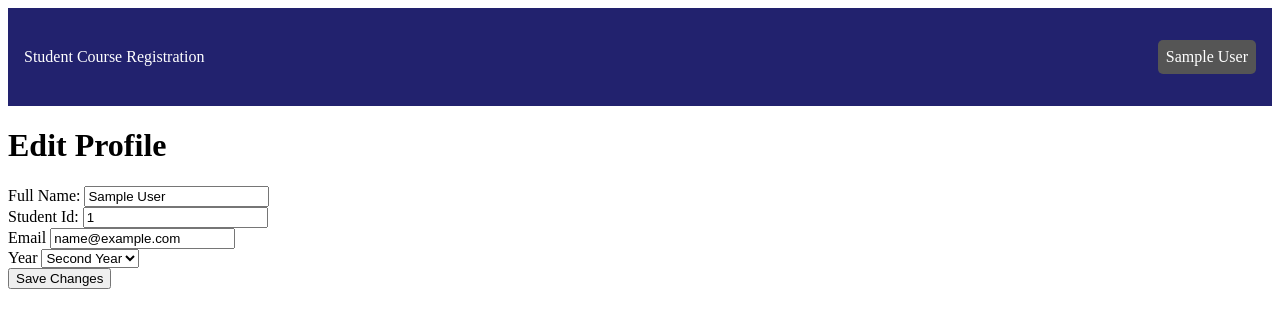
After one commit to siraw21/Student-Course-Registration, a Flask app: page /edit_profile in a window 1280 px wide. The commit adds this page. Shown: the top 328 px of the page. Run offline with Flask 3, Linux system fonts and the light colour scheme; the visitor is signed in with stand-in values (Sample User, id 1); tables that the repository leaves empty hold one stand-in row (values such as "Sample post").

Commit message:
Add drop down

```diff
--- a/app.py
+++ b/app.py
@@ -10,6 +10,7 @@ from controllers.main_controller import main_bp
 from controllers.auth_controller import auth_bp
 from controllers.course_controller import course_bp
 from controllers.enrollment_controller import enrollment_bp
+from controllers.student_controller import student_bp
 
 
 def create_app():
@@ -24,6 +25,7 @@ def create_app():
    app.register_blueprint(auth_bp)
    app.register_blueprint(course_bp)
    app.register_blueprint(enrollment_bp)
+   app.register_blueprint(student_bp)
 
    return app
 
--- a/controllers/course_controller.py
+++ b/controllers/course_controller.py
@@ -1,6 +1,7 @@
 from flask import Blueprint, render_template, flash, redirect, url_for, session
 from services.course_service import add_course, list_all_courses, get_course, populate_course_obj, delete_course_service
 from forms.course_forms import CourseDetailForm
+
 
 course_bp = Blueprint('courses', __name__)
 
--- /dev/null
+++ b/controllers/student_controller.py
@@ -0,0 +1,42 @@
+from flask import Blueprint,request, session, redirect, url_for, flash, render_template
+from services.student_service import get_student_profile, populate_student_obj
+from forms.auth_forms import  EditProfileForm
+from services.auth_service import get_current_user
+from extensions import db
+
+student_bp = Blueprint("students", __name__)
+
+
+@student_bp.route("/edit_profile", methods=['GET', 'POST'])
+def edit_profile():
+
+   if not session.get('user_id'):
+      return redirect(url_for('auth.login'))
+
+   user = get_current_user(session.get('user_id'))
+   form = EditProfileForm()
+   profile = user.student_profile
+
+   if request.method == 'GET':
+      form.full_name.data = user.full_name
+      form.email.data = user.email
+      form.student_id.data = profile.student_id
+      form.year.data = profile.year
+
+
+   if form.validate_on_submit():
+      user.full_name = form.full_name.data
+      user.email = form.email.data
+      user.student_profile.student_id = form.student_id.data
+      user.student_profile.year = form.year.data
+
+      # print("test")
+      session['username'] = user.full_name
+      session['role'] = user.role
+      session['user_id'] = user.id
+
+      db.session.commit()
+      flash("Profile updated successfully!", "success")
+      return redirect(url_for('main.dashboard'))
+
+   return render_template('edit_profile.html', form=form)
--- a/forms/auth_forms.py
+++ b/forms/auth_forms.py
@@ -22,3 +22,16 @@ class LoginForm(FlaskForm):
     password = PasswordField('Password:', validators=[DataRequired() ])
 
     submit = SubmitField('Login')
+
+
+class EditProfileForm(FlaskForm):
+     full_name = StringField("Full Name:", validators=[DataRequired()])
+     student_id = StringField("Student Id:", validators=[DataRequired(), Length(min=6, message = 'Minimum Length 6 Characters'), ])
+     email = StringField("Email", validators=[DataRequired(), Email()])
+     year = SelectField("Year", choices=[
+          ("2", "Second Year"),
+          ("3", "Third Year"),
+          ("4", "Fourth Year"),
+          ("5", "Fifth Year"),
+     ], validators=[DataRequired()])
+     submit = SubmitField('Save Change')
--- a/models/student_profile.py
+++ b/models/student_profile.py
@@ -10,7 +10,7 @@ class Student_Profile(db.Model):
 
      created_At = db.Column(db.DateTime, server_default=func.now())
 
-     student = db.relationship('User', backref='Student_Profile')
+
 
      def to_dict(self):
         return {
--- a/models/user.py
+++ b/models/user.py
@@ -10,6 +10,8 @@ class User(db.Model):
      email = db.Column(db.String(250), nullable=False)
      created_At = db.Column(db.DateTime, server_default=func.now())
 
+     student_profile = db.relationship('Student_Profile', backref='user', uselist=False)
+
      def set_password(self, password):
         self.password_hash = generate_password_hash(password)
 
--- a/services/auth_service.py
+++ b/services/auth_service.py
@@ -22,3 +22,7 @@ def login_user(username, password):
        return user
 
      return None
+
+def get_current_user(id):
+     user = User.query.filter_by(id = id).first()
+     return user
--- /dev/null
+++ b/templates/edit_profile.html
@@ -0,0 +1,13 @@
+{% extends 'base.html' %} {% block title %} <title>Edit Profile</title> {%
+endblock %} {% block content %}
+<h1>Edit Profile</h1>
+<form action="{{url_for('students.edit_profile')}}" method="POST">
+  {{ form.hidden_tag()}} {{ form.full_name.label }} {{ form.full_name() }}
+  <br />
+  {{ form.student_id.label }} {{ form.student_id() }} <br />
+  {{ form.email.label }} {{ form.email() }} <br />
+  {{ form.year.label }} {{ form.year() }} <br />
+
+  <button>Save Changes</button>
+</form>
+{% endblock %}
--- a/templates/navbar.html
+++ b/templates/navbar.html
@@ -1,3 +1,57 @@
+<style>
+  /* .navbar {
+    display: flex;
+    justify-content: space-between;
+    padding: 10px;
+    background: #333;
+    color: white;
+  } */
+
+  .profile {
+    position: relative;
+  }
+
+  .profile-btn {
+    cursor: pointer;
+    padding: 8px;
+    background: #555;
+    border-radius: 5px;
+  }
+
+  .dropdown {
+    display: none;
+    position: absolute;
+    right: 0;
+    background: white;
+    color: black;
+    min-width: 150px;
+    border-radius: 5px;
+  }
+
+  .dropdown a {
+    display: block;
+    padding: 10px;
+    text-decoration: none;
+    color: black;
+  }
+
+  .dropdown a:hover {
+    background: #f0f0f0;
+  }
+
+  /* Show dropdown */
+  .profile:hover .dropdown {
+    display: block;
+  }
+
+  /* Responsive */
+  @media (max-width: 600px) {
+    .navbar {
+      flex-direction: column;
+    }
+  }
+</style>
+
 <div
   style="
     background-color: #22226e;
@@ -21,13 +75,19 @@
       "
     >
       {% if session.get('username') %}
+
       <li>
-        <a style="color: white" href="{{url_for('main.dashboard')}}"
-          >Dashboard</a
-        >
-      </li>
-      <li>
-        <a style="color: white" href="{{url_for('auth.logout')}}">Logout</a>
+        <!-- <a style="color: white" href="{{url_for('auth.logout')}}">Logout</a> -->
+        <div class="profile">
+          <div class="profile-btn">{{ session.get('username') }}</div>
+
+          <div class="dropdown">
+            <a href="{{url_for('students.edit_profile')}}">Edit Profile</a>
+            <a href="{{url_for('main.dashboard')}}">Dashboard</a>
+            <a href="{{url_for('enrollments.enrolled_courses')}}">My Courses</a>
+            <a href="{{url_for('auth.logout')}}">Logout</a>
+          </div>
+        </div>
       </li>
       {% else %}
       <li><a style="color: white" href="{{url_for('main.home')}}">Home</a></li>
```
Also changed, not shown: services/student_service.py (+15 -0 lines).
